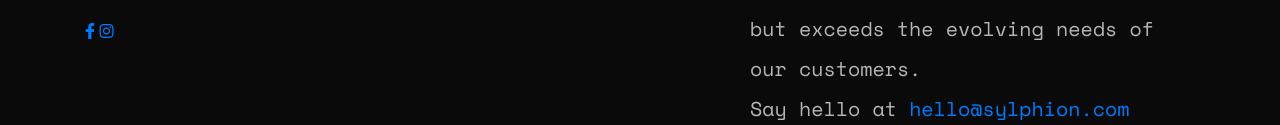
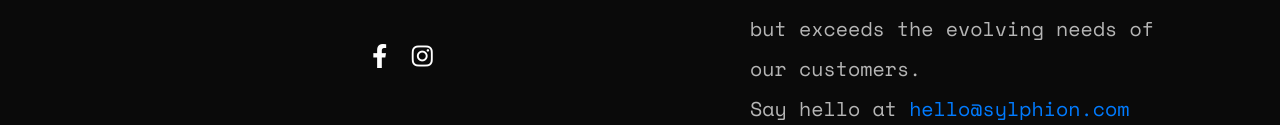
Before and after one commit to sylphiontech/sylphiontech.github.io, a plain HTML site: page index.html in a window 1280 px wide. Shown: the part 1031-1156 px from the top of the page. Drawn offline with nearby package versions, Linux system fonts and the light colour scheme.

Commit message:
Update style.css

```diff
--- a/assets/css/style.css
+++ b/assets/css/style.css
@@ -1332,4 +1332,20 @@ main .footer .credit {
     text-align: center;
   }
 }
+
+.social-icons {
+    text-align: center;
+    margin-top: 20px;
+}
+
+.social-icons a {
+    color: #fff; /* White color for icons */
+    margin: 0 10px; /* Spacing between icons */
+    font-size: 24px; /* Icon size */
+}
+
+.social-icons a:hover {
+    color: #ddd; /* Lighter color on hover */
+}
+
 /*# sourceMappingURL=style.css.map */
```
